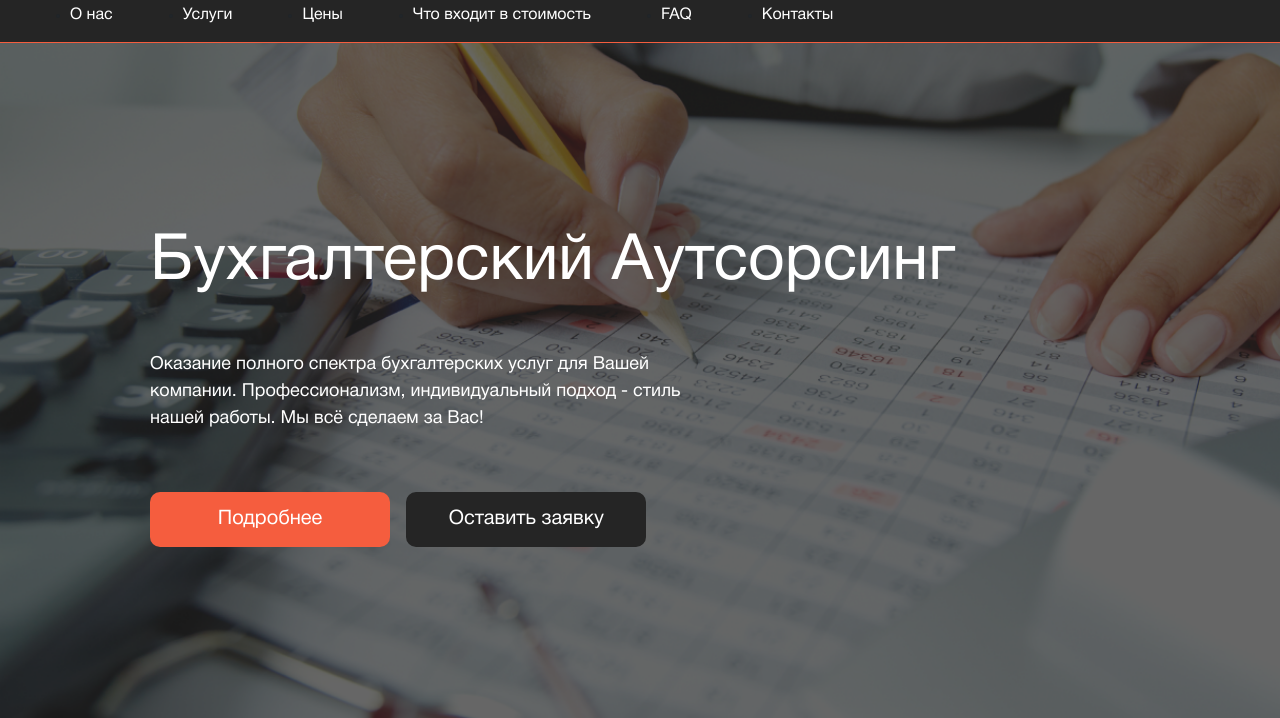
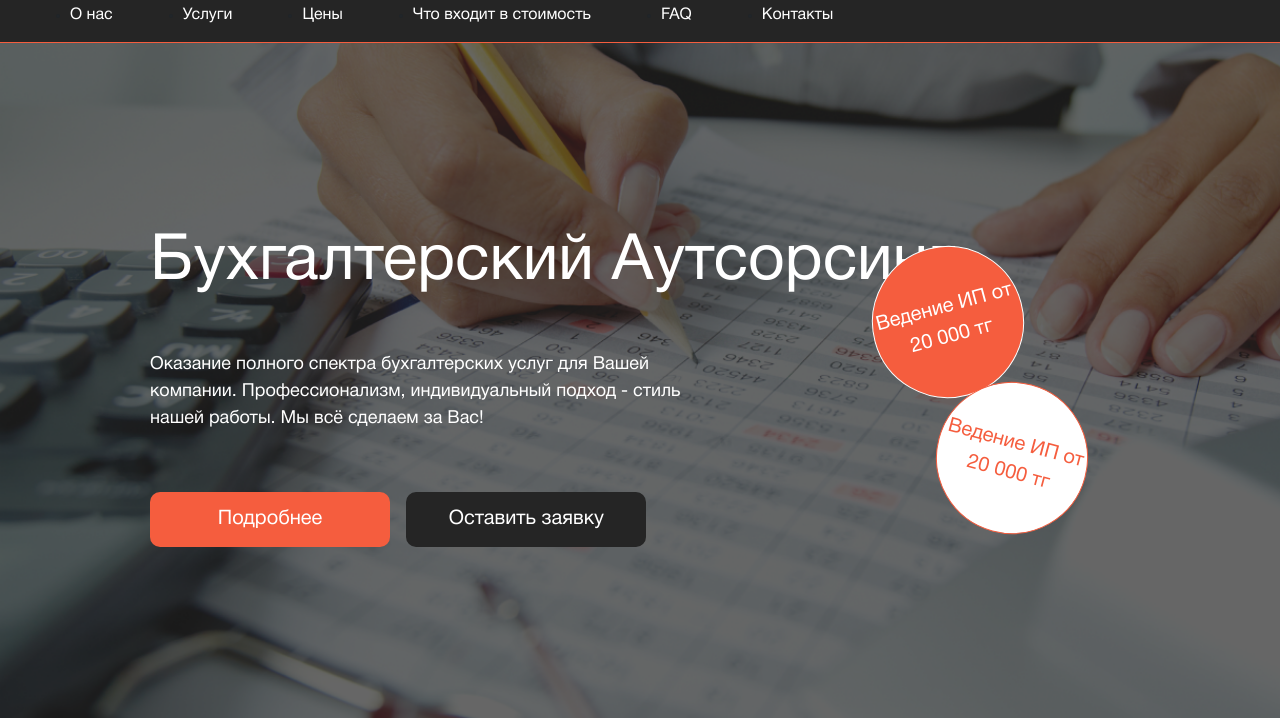
Before and after one commit to iBurzhumbayev/factumTest, a website: page src/index.html in a window 1280 px wide. Shown: the part 82-800 px from the top of the page. Drawn offline with Linux system fonts and the light colour scheme.

Commit message:
Круги добавил в Main

```diff
--- a/src/index.html
+++ b/src/index.html
@@ -55,6 +55,8 @@
             <a href="#about"><button class="main__button main__button-more">Подробнее</button></a>
             <button class="main__button main__button-send">Оставить заявку</button>
         </div>
+        <div class="main__circle">Ведение ИП от 20 000 тг</div>
+        <div class="main__circle main__circle-2">Ведение ИП от 20 000 тг</div>
     </main>
     <section class="points">
         <div class="points__wrapper">
--- a/src/sass/base/_media.sass
+++ b/src/sass/base/_media.sass
@@ -80,6 +80,14 @@
         &__button
             &:hover
                 background: rgb(245, 93, 62, 1)
+        &__circle
+            height: 100px
+            width: 100px
+            font-size: 12px
+            right: 3%
+            top: 43%
+            &-2
+                top: 62%
 
     .about
         padding: 60px
@@ -144,6 +152,11 @@
             display: none
         img
             width: 160px
+
+    .main
+        margin-top: -55px
+        &__circle
+            display: none
 
     .menu
         z-index: 3
--- a/src/sass/blocks/_main.sass
+++ b/src/sass/blocks/_main.sass
@@ -39,3 +39,27 @@
             background: #252525
             &:hover
                 background: rgb(37, 37, 37, .7)
+
+    &__circle
+        background: #F55D3E
+        border: 1px solid #FFFFFF
+        border-radius: 50%
+        width: 152px
+        height: 152px
+        position: absolute
+        right: 20%
+        top: 41%
+        color: #fff
+        display: flex
+        justify-content: center
+        align-items: center
+        text-align: center
+        font-size: 20px
+        transform: rotate(-15deg)
+        &-2
+            right: 15%
+            top: 58%
+            background: #fff
+            border: 1px solid #F55D3E
+            color: #F55D3E
+            transform: rotate(15deg)
```
Also changed, not shown: src/css/style.min.css, src/img/circle/chtobot.png (added), src/img/circle/circle.png (added), src/img/circle/circle__footer.png (added), src/img/circle/circle__footer.svg (added).
